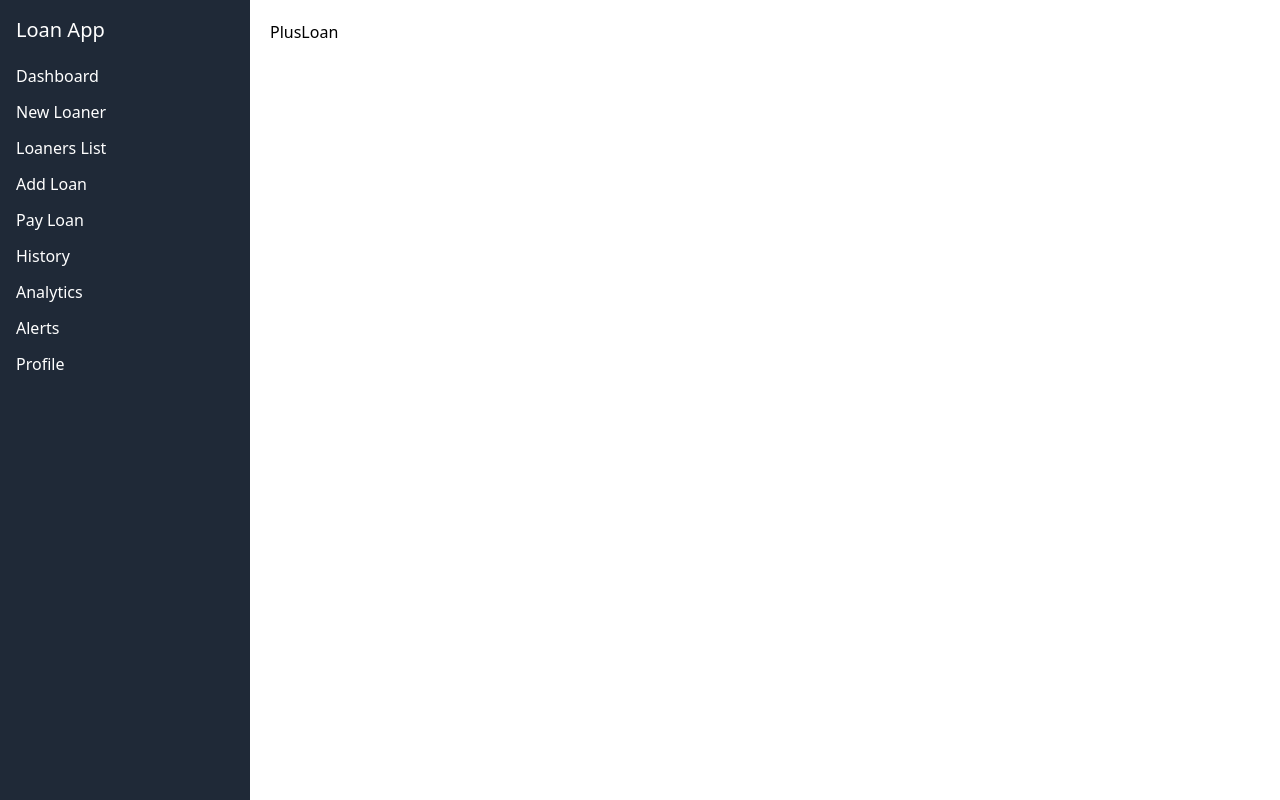
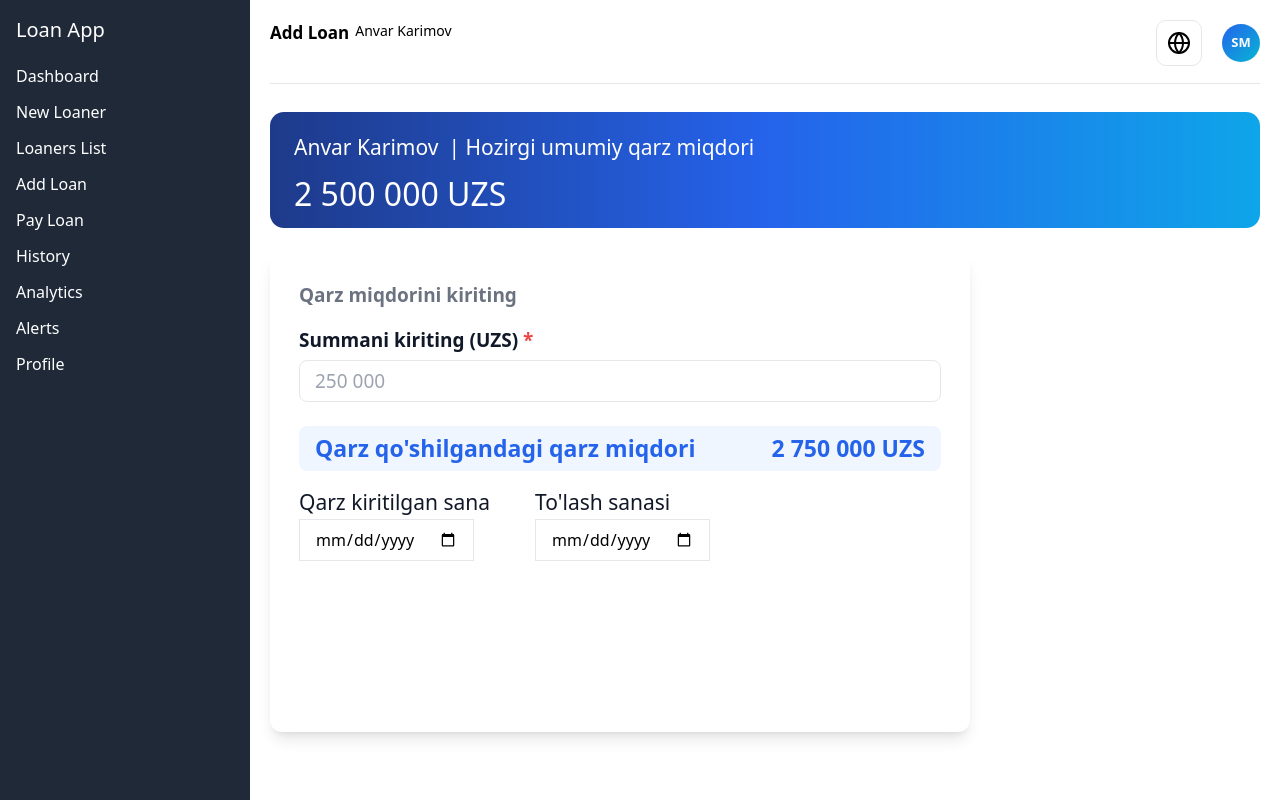
Before and after one commit to kamilov1701/Loan_PC, a React (Vite) app: page /plus-loan in a window 1280 px wide. Built offline with nearby package versions, Linux system fonts and the light colour scheme.

Commit message:
Page little done

```diff
--- a/src/Pages/PlusLoan.jsx
+++ b/src/Pages/PlusLoan.jsx
@@ -1,9 +1,73 @@
 import React, { Component } from 'react'
+
+// Icons{
+import { Globe } from "lucide-react";
+// }
 
 export default class PlusLoan extends Component {
   render() {
     return (
-      <div>PlusLoan</div>
+      <div>
+
+        {/* NAV TXT */}
+
+        <div className='flex justify-between bg-[#FFF] w-full h-[64px] border-b-[1px] solid-[#E5E7EB]'>
+          <div className='flex gap-[6px]'>
+            <h1 className='text-[17px] font-bold'>Add Loan</h1>
+            <h2 className='text-[14px] font-normal'>Anvar Karimov</h2>
+          </div>
+          <div>
+            <div className='flex gap-[20px] items-center'>
+              <button className='border border-[#E5E7EB] bg-[#FFFFFF] p-[10px] rounded-[10px]'><Globe /></button>
+              <span className="w-[38px] h-[38px] rounded-full bg-gradient-to-br from-[#2563EB] to-[#06B6D4] flex items-center justify-center text-white text-[13px] font-bold">SM</span>
+            </div>
+          </div>
+        </div>
+
+        {/* Full width card */}
+
+        <section className='mt-[28px]'>
+          <div className='bg-gradient-to-r from-[#1E3A8A] via-[#2563EB] to-[#0EA5E9] w-full h-[116px] rounded-[14px] py-[20px] px-[24px]'>
+              <div className='flex gap-[10px] text-[#ffff] text-[21px]'>
+                <h1>Anvar Karimov</h1>
+                <p>| Hozirgi umumiy qarz miqdori</p>
+              </div>
+              <div className='mt-[6px]'>
+                <h3 className='text-[32px] font-extra text-[#fff]'>2 500 000 UZS</h3>
+              </div>
+
+          </div>
+        </section>
+
+        {/* Main Card */}
+
+        <main>
+          <section className='bg-[#ffff] shadow-lg rounded-xl max-w-[700px] w-full h-[480px] mt-[24px] p-[29px]'>
+            <div>
+              <p className='text-[#6B7280] text-[19px] font-semibold'>Qarz miqdorini kiriting</p>
+            </div>
+            <div className='mt-[16px]'>
+              <label className='text-[#111827] text-[19px] font-semibold' htmlFor="text">Summani kiriting (UZS) <span className='text-[#EF4444]'>*</span> </label><br />
+              <input className='border-[1px] solid-[#E5E7EB] max-w-[642px] w-full h-[42px] px-[15px] py-[12px] text-[#9CA3AF] text-[19px] rounded-[8px] mt-[6px]' type="number" name="" id="" placeholder='250 000 '/>
+            </div>
+            <div className='bg-[#EFF6FF] max-w-[642px] w-full h-[45px] text-[#2563EB] text-[23px] flex justify-between items-center px-[16px] py-[14px] rounded-[8px] mt-[24px] font-semibold'>
+              <p>Qarz qo'shilgandagi qarz miqdori</p>
+              <p>2 750 000 UZS</p>
+            </div>
+            <div className='flex gap-[45px] mt-[16px]'>
+              <div>
+                <label className='text-[#111827] text-[21px]' htmlFor="text">Qarz kiritilgan sana</label><br />
+                <input className='max-w-[220px] h-[42px] border-[1px] romded-[8px] py-[11px] px-[15px]' type="date" name="" id="" />
+              </div>
+              <div>
+                <label className='text-[#111827] text-[21px]' htmlFor="text"> To'lash sanasi</label><br />
+                <input className='max-w-[220px] h-[42px] border-[1px] romded-[8px] py-[11px] px-[15px]' type="date" name="" id="" />
+              </div>
+            </div>
+            <div></div>
+          </section>
+        </main>
+      </div>
     )
   }
 }
```
